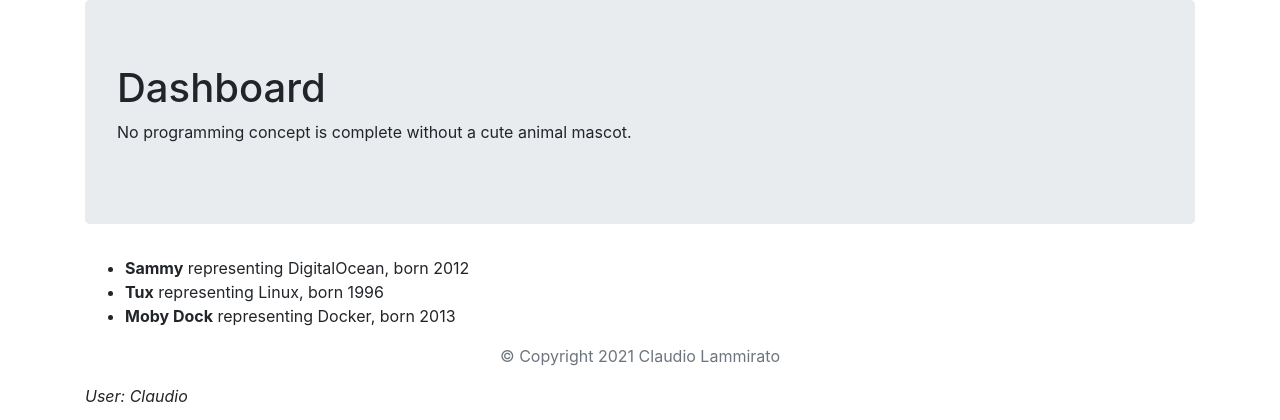
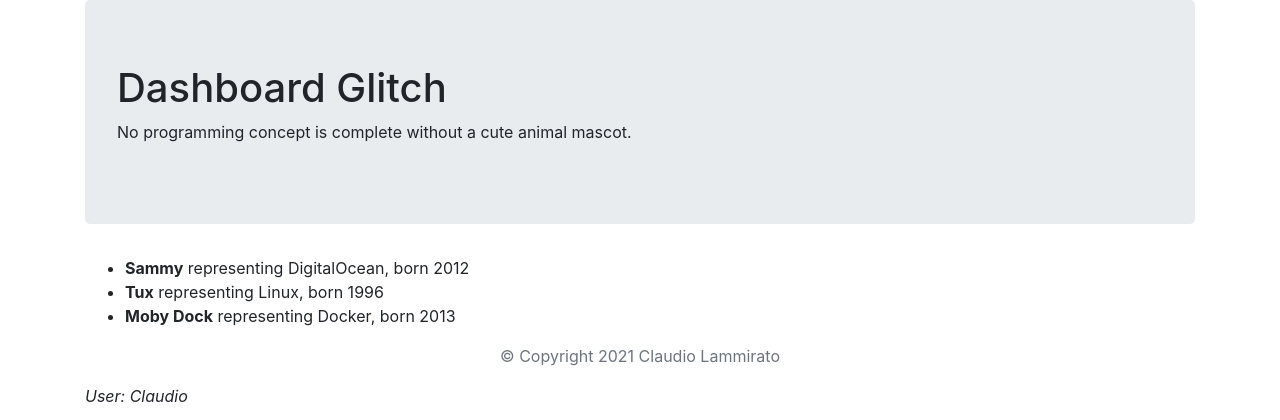
Before and after one commit to claudiolammirato/AquariumMongoose, a Node server app: page / in a window 1280 px wide. Shown: the part 130-550 px from the top of the page. Run offline with Node 20, Linux system fonts and the light colour scheme; some libraries are stand-ins or nearby versions.

Commit message:
🐺💑 Updated with Glitch

```diff
--- a/views/pages/index.ejs
+++ b/views/pages/index.ejs
@@ -11,7 +11,7 @@
 
 <main>
     <div class="jumbotron">
-        <h1>Dashboard</h1>
+        <h1>Dashboard Glitch</h1>
 
         <p><%= tagline %></p>
     </div>
```
